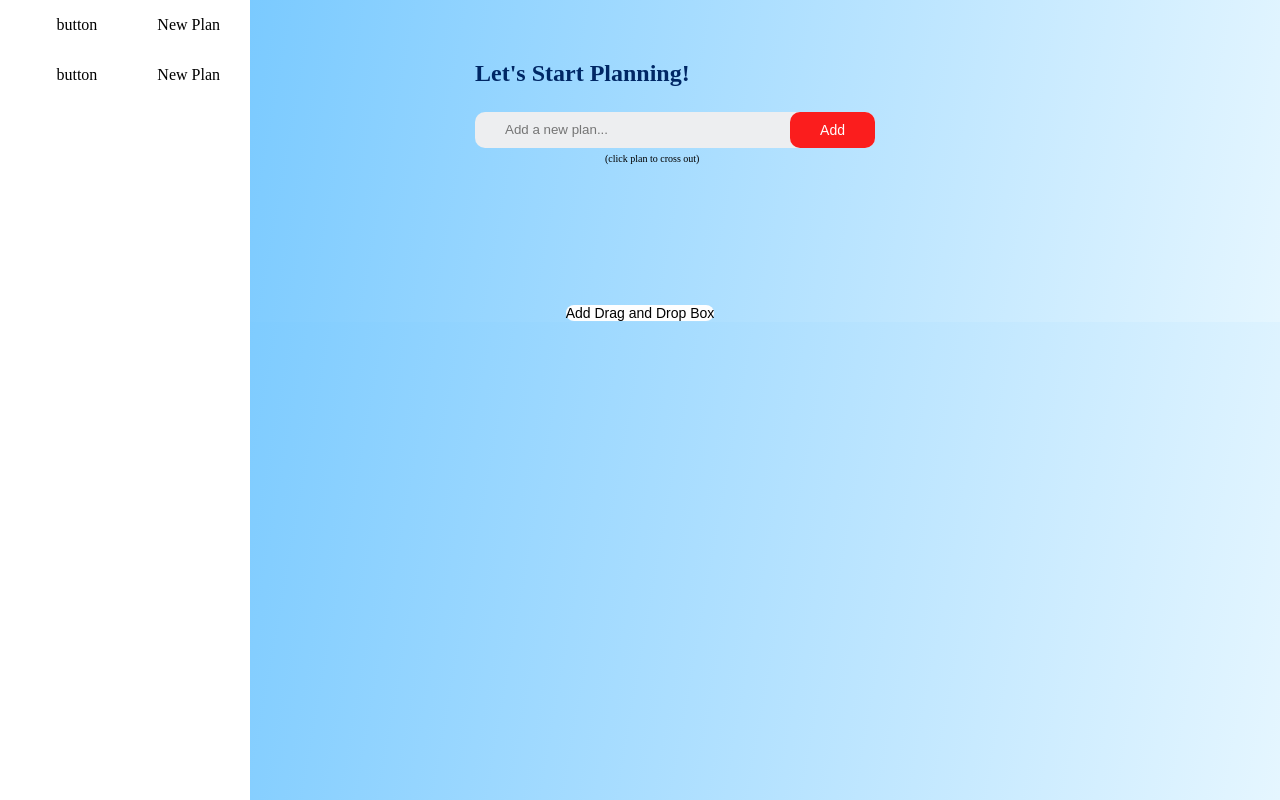
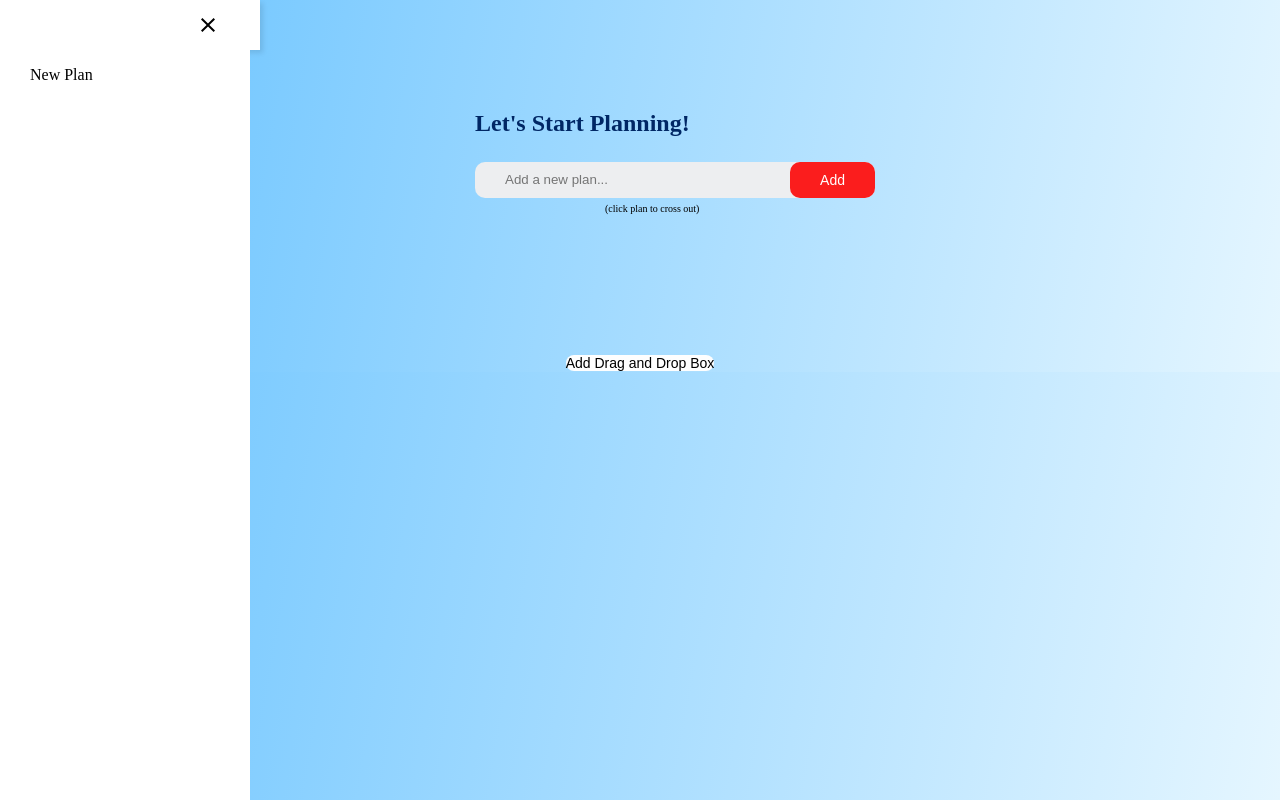
Before and after one commit to kristineLCS/JavaScript-Project, a plain HTML site: page index.html in a window 1280 px wide. Drawn offline with Linux system fonts and the light colour scheme.

Commit message:
edited the nav and added show/close button

```diff
--- a/index.html
+++ b/index.html
@@ -8,14 +8,15 @@
     </head>
     <body>
         <div id="background">
-            <nav class="sidebar">
-                <ul>
-                    <li><a href="#"  >button</a></li>
-                    <li><a href="#"  >New Plan</a></li>
+            <nav>
+                <ul class="sidebar">
+                    <li onclick="closeSidebar()" id="close-sidebar-btn"><a href="#"><svg xmlns="http://www.w3.org/2000/svg" height="24px" viewBox="0 -960 960 960" width="24px" fill="#000000"><path d="m256-200-56-56 224-224-224-224 56-56 224 224 224-224 56 56-224 224 224 224-56 56-224-224-224 224Z"/></svg></a></li>
+                    <li><a href="#">New Plan</a></li>
                 </ul>
-                <ul>
-                    <li><a href="#"  >button</a></li>
-                    <li><a href="#"  >New Plan</a></li>
+                <ul class="navbar">
+                    <!-- <li><a href="#">button</a></li>
+                    <li><a href="#">New Plan</a></li> -->
+                    <li onclick="showSidebar()"><a href="#"><svg xmlns="http://www.w3.org/2000/svg" height="24px" viewBox="0 -960 960 960" width="24px" fill="#000000"><path d="M120-240v-80h720v80H120Zm0-200v-80h720v80H120Zm0-200v-80h720v80H120Z"/></svg></a></li>
                 </ul>
             </nav>
 
```
